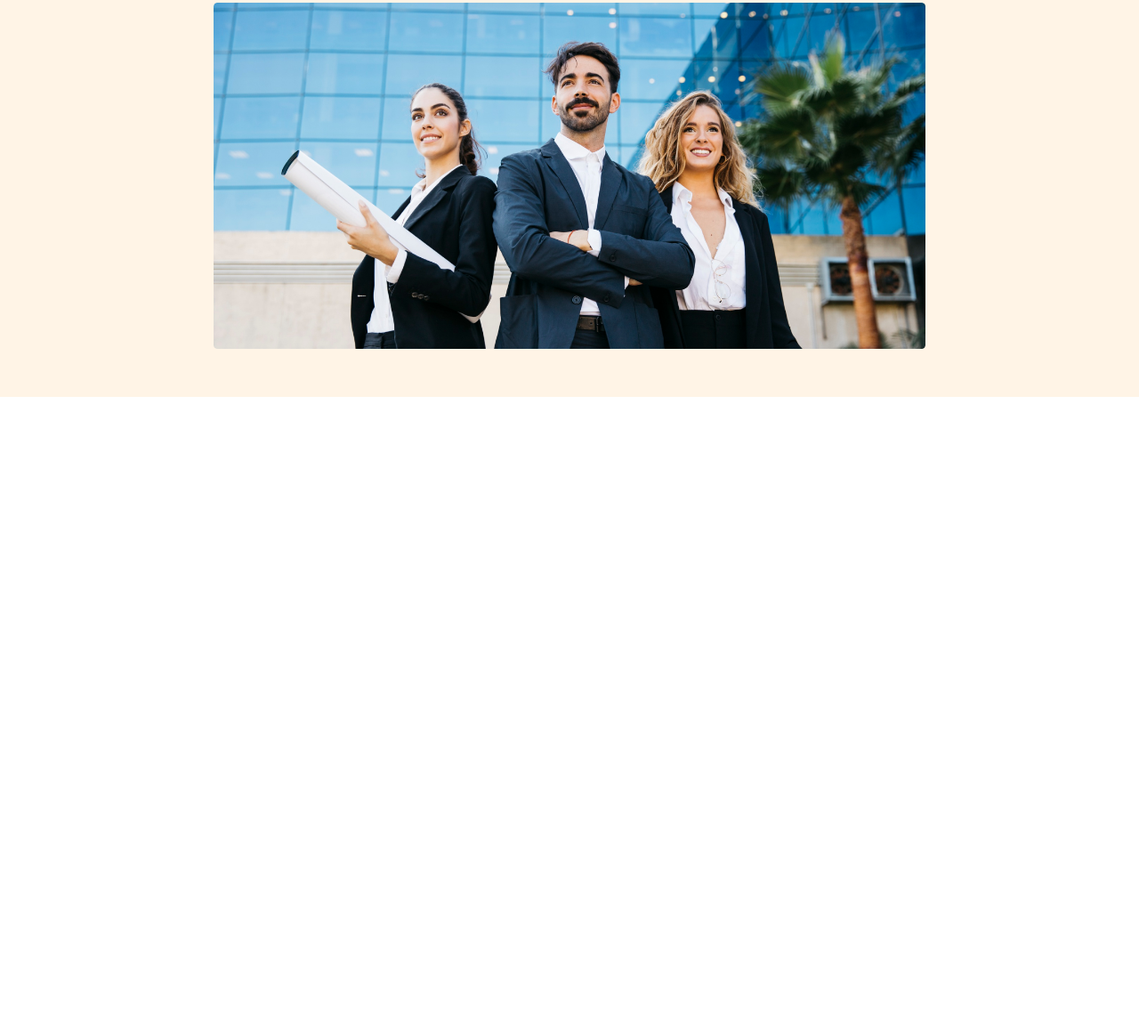
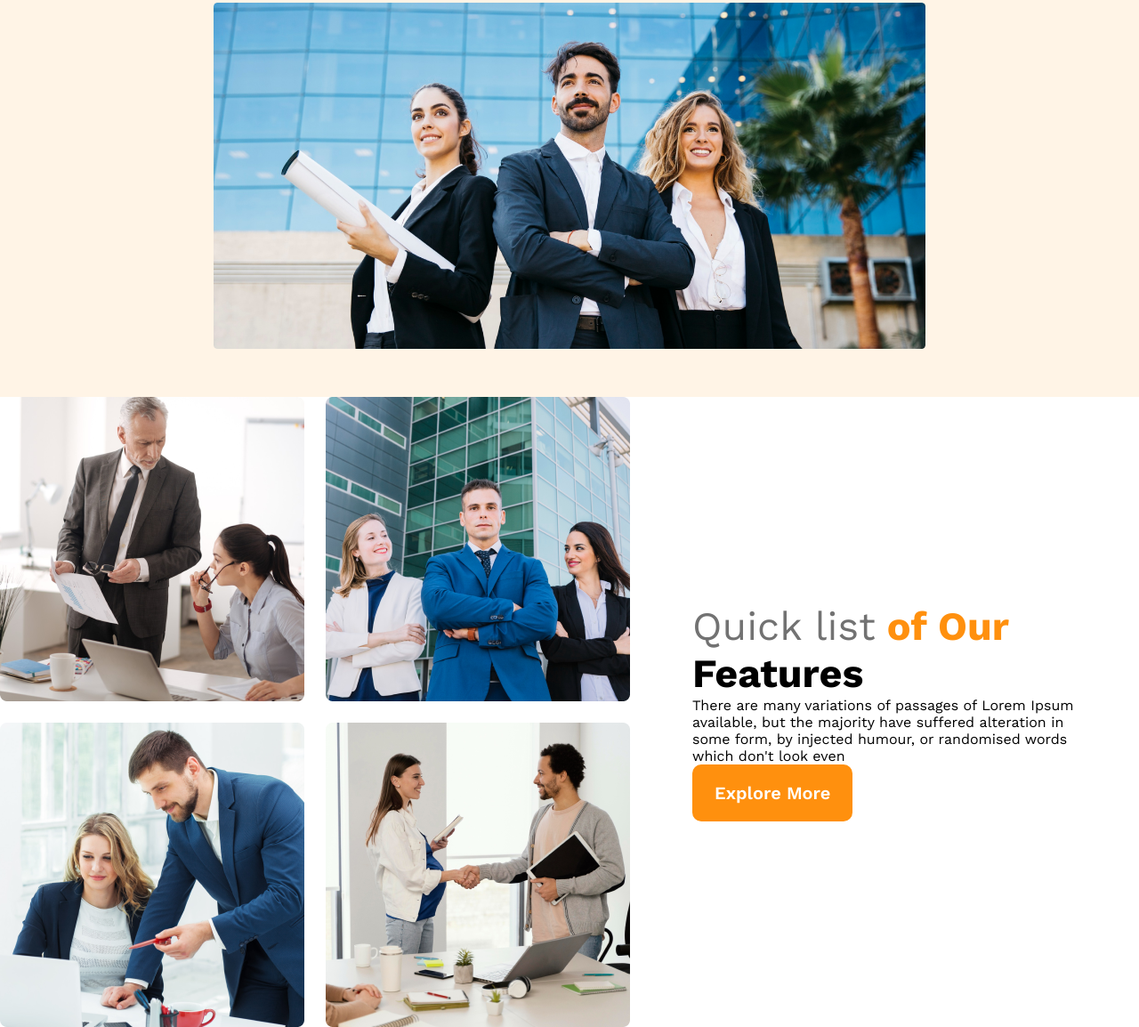
Before and after one commit to MrColonThree/g3-architects-website, a plain HTML site: page index.html in a window 1280 px wide. Shown: the part 374-1528 px from the top of the page at 89% size. Before the commit the page ends 820 px from the top, so only its background shows below. Drawn offline with nearby package versions, Linux system fonts and the light colour scheme.

Commit message:
features content added

```diff
--- a/index.html
+++ b/index.html
@@ -37,7 +37,16 @@
 </div>
   </header>
   <main>
-
+   <section class="teams-container">
+    <div class="teams-img-container">
+     <img src="images/team1.png" alt=""><img src="images/team2.png" alt=""><img src="images/team3.png" alt=""><img src="images/team4.png" alt="">
+    </div>
+    <div class="teams-content">
+     <h3 class="teams-title"><span class="quick-list">Quick list</span> <span class="text-features">of Our</span> <span>Features</span></h3>
+     <p class="teams-description">There are many variations of passages of Lorem Ipsum available, but the majority have suffered alteration in some form, by injected humour, or randomised words which don't look even</p>
+     <button class="btn-primary">Explore More</button>
+    </div>
+   </section>
   </main>
   <footer>
 
--- a/styles/architect.css
+++ b/styles/architect.css
@@ -76,3 +76,33 @@ nav li a {
     padding: 50px;
   }
 }
+/* Main styles */
+ main{
+  max-width: 1440px;
+  margin: 0 auto;
+ }
+ /* Teams Styles */
+ .teams-container{
+  display: flex;
+  align-items: center;
+ }
+ .teams-img-container{
+  display: grid;
+  grid-template-columns: repeat(2,1fr);
+  gap: 1.5rem;
+ }
+ .teams-content{
+  padding-left: 70px;
+  padding-right: 70px ;
+ }
+ .teams-title{
+  font-size: 2.8rem;
+ }
+ .teams-title .quick-list{
+  color: #727272;
+  font-weight: 500;
+ }
+ .teams-title .text-features{
+  color: #FF900E;
+  font-weight: 700;
+ }
```
